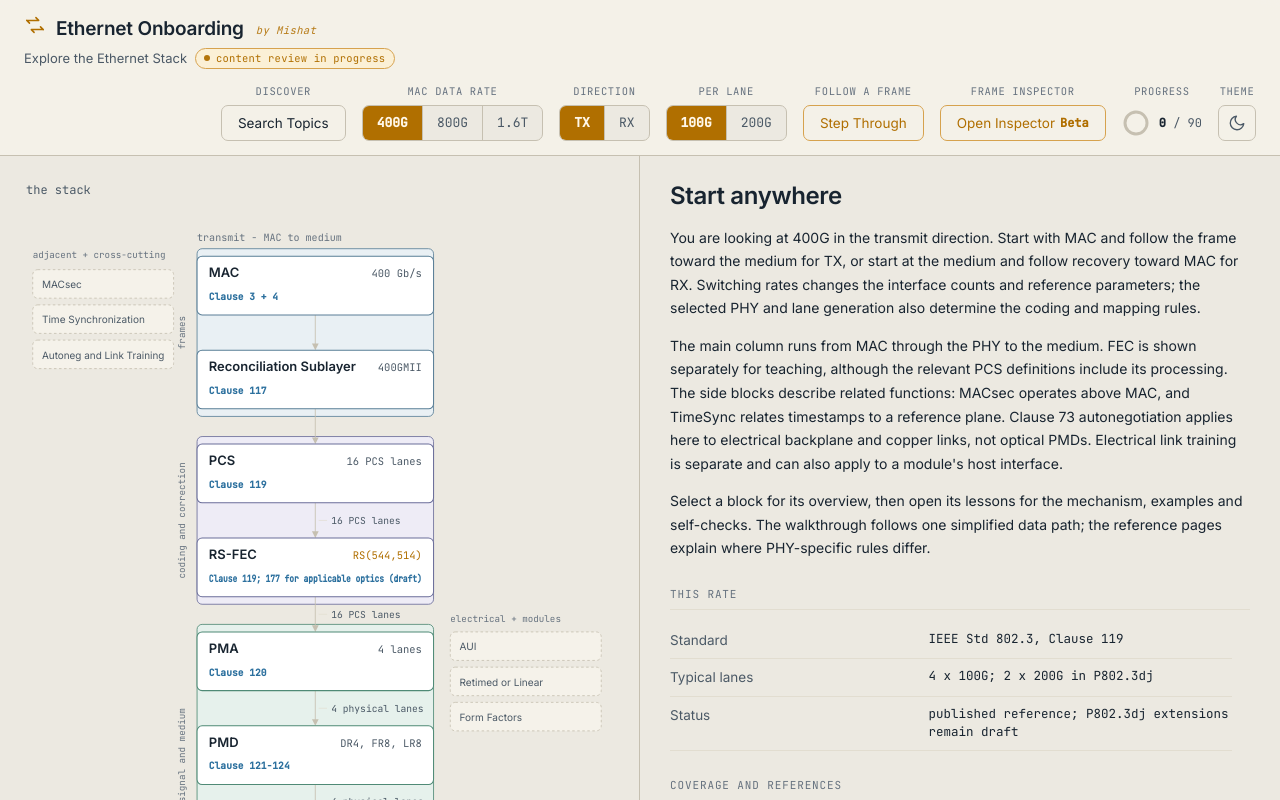
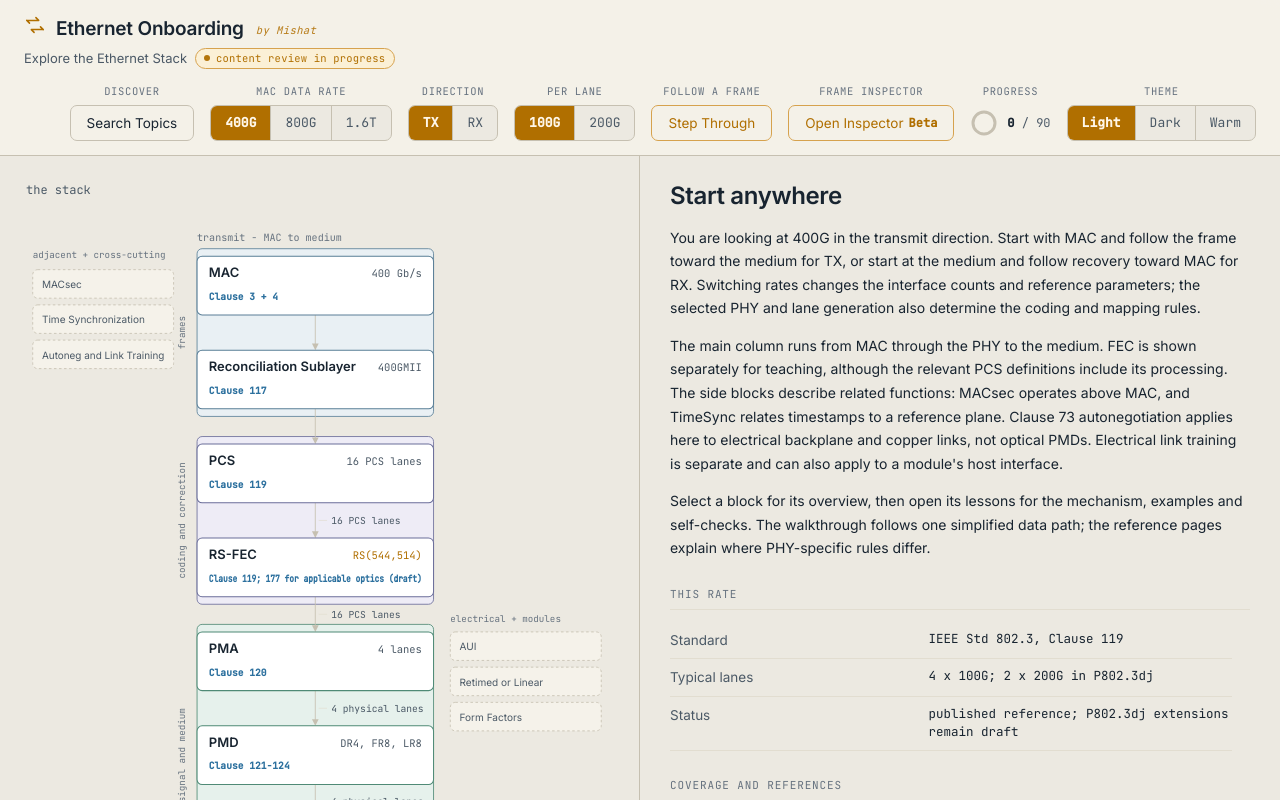
Before and after one commit to miishat/ethernet-onboarding, a React (Vite) app: page / in a window 1280 px wide. Shown: the top 800 px of the page. Built offline with nearby package versions, Linux system fonts and the light colour scheme.

Commit message:
Offer light, original dark, and warm themes

```diff
--- a/src/components/ThemeToggle.tsx
+++ b/src/components/ThemeToggle.tsx
@@ -1,27 +1,17 @@
+import type { ThemeName } from "../types";
 import { useTheme } from "../theme/ThemeContext";
+import Segmented from "./Segmented";
 
 export default function ThemeToggle() {
-  const { theme, toggle } = useTheme();
-  const isDark = theme === "dark";
-  return (
-    <button
-      className="icon-btn"
-      onClick={toggle}
-      aria-label={isDark ? "Switch to light theme" : "Switch to dark theme"}
-      title={isDark ? "Light theme" : "Dark theme"}
-    >
-      {isDark ? (
-        // sun
-        <svg width="18" height="18" viewBox="0 0 24 24" fill="none" stroke="currentColor" strokeWidth="1.8" strokeLinecap="round">
-          <circle cx="12" cy="12" r="4" />
-          <path d="M12 2v2M12 20v2M4.9 4.9l1.4 1.4M17.7 17.7l1.4 1.4M2 12h2M20 12h2M4.9 19.1l1.4-1.4M17.7 6.3l1.4-1.4" />
-        </svg>
-      ) : (
-        // moon
-        <svg width="18" height="18" viewBox="0 0 24 24" fill="none" stroke="currentColor" strokeWidth="1.8" strokeLinecap="round" strokeLinejoin="round">
-          <path d="M21 12.8A9 9 0 1 1 11.2 3a7 7 0 0 0 9.8 9.8z" />
-        </svg>
-      )}
-    </button>
-  );
+  const { theme, set } = useTheme();
+  return <Segmented<ThemeName>
+    options={[
+      { label: "Light", value: "light" },
+      { label: "Dark", value: "dark" },
+      { label: "Warm", value: "warm" },
+    ]}
+    value={theme}
+    onPick={set}
+    ariaLabel="Theme"
+  />;
 }
--- a/src/styles/global.css
+++ b/src/styles/global.css
@@ -7,6 +7,28 @@
 
 :root,
 :root[data-theme="dark"] {
+  --ink: #0c141f;
+  --ink2: #111c28;
+  --ink3: #18242f;
+  --rule: #25384b;
+  --rule-soft: #1c2b3a;
+  --text: #dae4ed;
+  --dim: #8fa1b3;
+  --faint: #607586;
+  --signal: #f2b03d;
+  --signal-dim: #7d5c1f;
+  --signal-wash: #251d0e;
+  --signal-ink: #221704;
+  --diagram: #78a9d5;
+  --good: #5fae8c;
+  --bad: #c9756b;
+  --shadow: 0 1px 2px rgba(0, 0, 0, 0.4), 0 8px 24px rgba(0, 0, 0, 0.28);
+  --shadow-soft: 0 1px 2px rgba(0, 0, 0, 0.3);
+  --glow: 0 0 0 1px rgba(242, 176, 61, 0.25), 0 6px 22px rgba(242, 176, 61, 0.12);
+  color-scheme: dark;
+}
+
+:root[data-theme="warm"] {
   --ink: #191815;
   --ink2: #24211e;
   --ink3: #302c27;
--- a/src/theme/ThemeContext.tsx
+++ b/src/theme/ThemeContext.tsx
@@ -4,7 +4,6 @@ import { PALETTES, ZONES_BY_THEME } from "./palette";
 
 interface ThemeCtx {
   theme: ThemeName;
-  toggle: () => void;
   set: (t: ThemeName) => void;
   C: Palette;
   zones: Record<string, Zone>;
@@ -16,7 +15,7 @@ const STORAGE_KEY = "eos-theme";
 function initialTheme(): ThemeName {
   try {
     const saved = localStorage.getItem(STORAGE_KEY);
-    if (saved === "light" || saved === "dark") return saved;
+    if (saved === "light" || saved === "dark" || saved === "warm") return saved;
   } catch {
     /* ignore */
   }
@@ -49,7 +48,6 @@ export function ThemeProvider({ children }: { children: React.ReactNode }) {
   const value = useMemo<ThemeCtx>(
     () => ({
       theme,
-      toggle: () => setTheme((t) => (t === "dark" ? "light" : "dark")),
       set: setTheme,
       C: PALETTES[theme],
       zones: ZONES_BY_THEME[theme],
@@ -72,6 +70,6 @@ export const useC = (): Palette => useThemeCtx().C;
 export const useZones = (): Record<string, Zone> => useThemeCtx().zones;
 /** Theme name plus controls. */
 export const useTheme = () => {
-  const { theme, toggle, set } = useThemeCtx();
-  return { theme, toggle, set };
+  const { theme, set } = useThemeCtx();
+  return { theme, set };
 };
--- a/src/theme/palette.ts
+++ b/src/theme/palette.ts
@@ -6,12 +6,35 @@ const SANS =
   'Inter, ui-sans-serif, system-ui, -apple-system, "Segoe UI", Roboto, Helvetica, Arial, sans-serif';
 
 /* ===========================================================================
-   PALETTE - warm charcoal instrument ground, one copper signal accent.
-   Copper means "active path / moving data" and appears nowhere else.
-   Two themes with identical keys, so every SVG that reads a palette value
+   PALETTE - three themes with identical keys, so every SVG that reads a palette value
    simply recolours when the theme changes.
    =========================================================================== */
 export const DARK: Palette = {
+  ink: "#0c141f",
+  ink2: "#111c28",
+  ink3: "#18242f",
+  rule: "#25384b",
+  ruleSoft: "#1c2b3a",
+  text: "#dae4ed",
+  dim: "#8fa1b3",
+  faint: "#607586",
+  signal: "#f2b03d",
+  signalDim: "#7d5c1f",
+  signalWash: "#251d0e",
+  diagram: "#78a9d5",
+  diagramDim: "#426b92",
+  diagramWash: "#172a3d",
+  good: "#5fae8c",
+  bad: "#c9756b",
+  altFill: "#1c2536",
+  altStroke: "#42586d",
+  badWash: "#2b1a18",
+  maxW: 700,
+  mono: MONO,
+  sans: SANS,
+};
+
+export const WARM: Palette = {
   ink: "#191815",
   ink2: "#24211e",
   ink3: "#302c27",
@@ -64,6 +87,12 @@ export const LIGHT: Palette = {
 /* zone = which band of the stack a block belongs to.
    label/note are theme-independent; hue/fill are tuned per ground. */
 export const ZONES_DARK: Record<string, Zone> = {
+  framing: { label: "frames", hue: "#2b4557", fill: "#16242f", note: "rate-agnostic" },
+  coding: { label: "coding and correction", hue: "#3c3f63", fill: "#1a1c2b", note: "where the rate shows up" },
+  signal: { label: "signal and medium", hue: "#2a5045", fill: "#14231f", note: "where reach is decided" },
+};
+
+export const ZONES_WARM: Record<string, Zone> = {
   framing: { label: "frames", hue: "#647b7b", fill: "#2b3233", note: "rate-agnostic" },
   coding: { label: "coding and correction", hue: "#887487", fill: "#37303b", note: "where the rate shows up" },
   signal: { label: "signal and medium", hue: "#738f70", fill: "#2b382f", note: "where reach is decided" },
@@ -75,8 +104,9 @@ export const ZONES_LIGHT: Record<string, Zone> = {
   signal: { label: "signal and medium", hue: "#4f8a76", fill: "#e6f1ec", note: "where reach is decided" },
 };
 
-export const PALETTES: Record<ThemeName, Palette> = { dark: DARK, light: LIGHT };
+export const PALETTES: Record<ThemeName, Palette> = { dark: DARK, light: LIGHT, warm: WARM };
 export const ZONES_BY_THEME: Record<ThemeName, Record<string, Zone>> = {
   dark: ZONES_DARK,
   light: ZONES_LIGHT,
+  warm: ZONES_WARM,
 };
--- a/src/types.ts
+++ b/src/types.ts
@@ -2,7 +2,7 @@
 
 export type Rate = "400G" | "800G" | "1.6T";
 export type Dir = "tx" | "rx" | "both";
-export type ThemeName = "dark" | "light";
+export type ThemeName = "dark" | "light" | "warm";
 /** Per-lane signalling generation: 100 = 100G/lane (53.125 GBd), 200 = 200G/lane (106.25 GBd). */
 export type LaneGen = "100" | "200";
 
```
Also changed, not shown: 1 other file (tests, documents, lock files or other folders).
